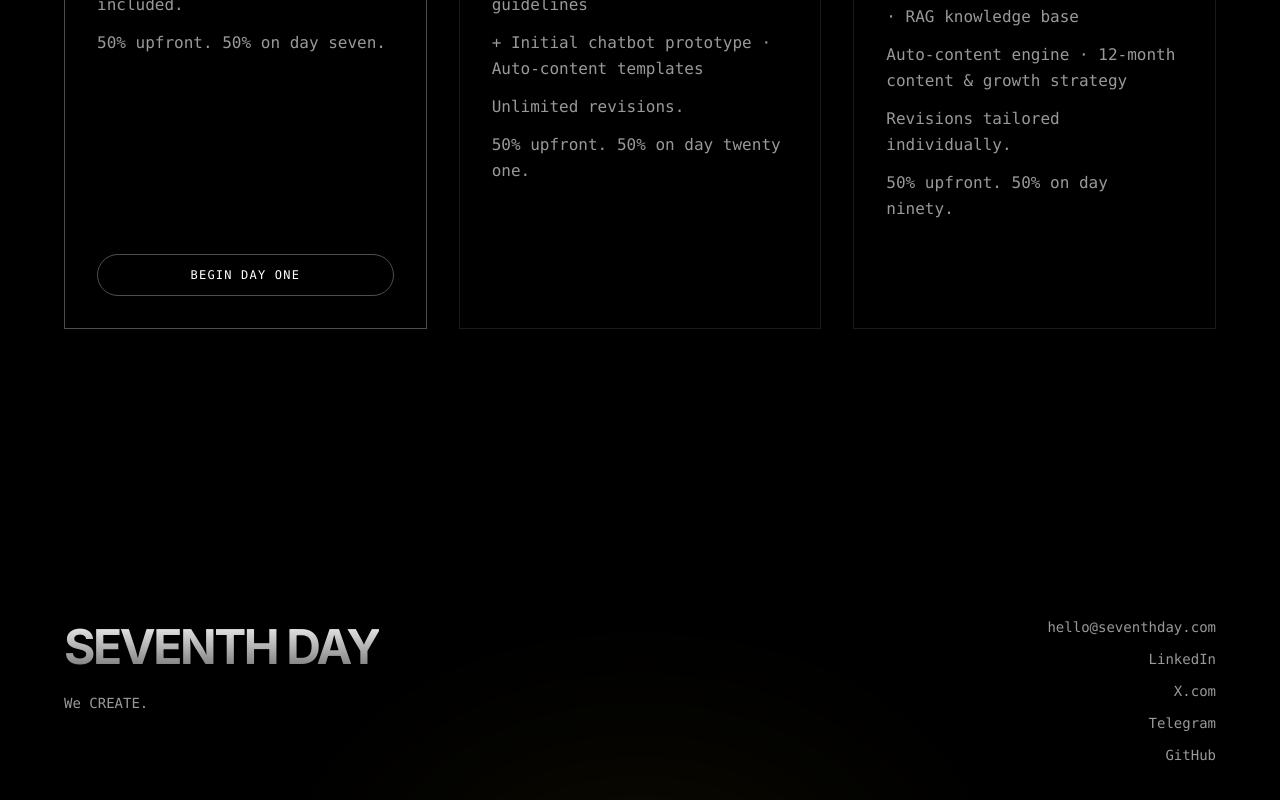
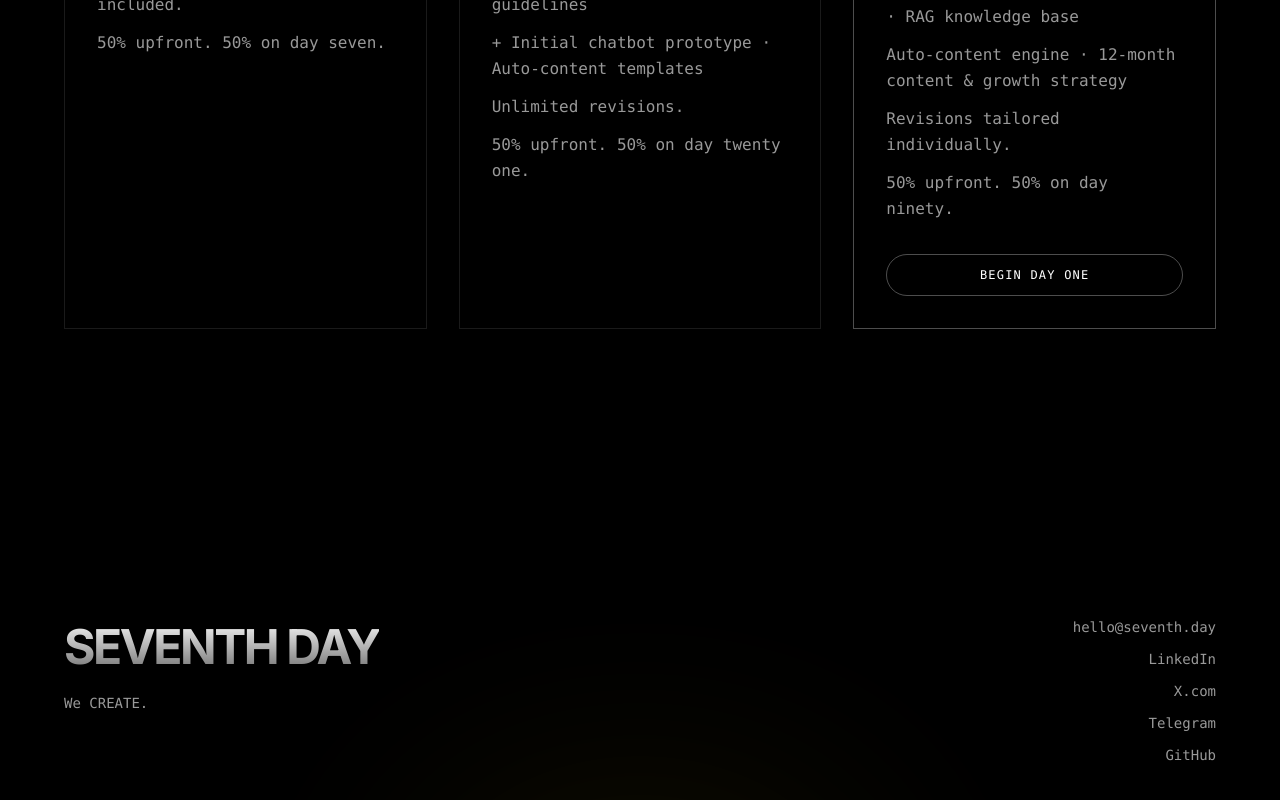
Before and after one commit to post-meta/seventhday, a Next.js app: page / in a window 1280 px wide. Shown: the part 9481-10281 px from the top of the page. Built offline with nearby package versions, Linux system fonts and the light colour scheme.

Commit message:
Update footer email and improve mobile Offer interactions
- Update footer email to hello@seventh.day
- Implement scroll-based active state for Offer packages
- Ensure CTA button is visible on mobile when package is in view
- Use onViewportEnter to track active package index

```diff
--- a/app/components/Footer.tsx
+++ b/app/components/Footer.tsx
@@ -4,7 +4,7 @@ import { motion } from "framer-motion";
 
 export default function Footer() {
     const contacts = [
-        { name: "Email", href: "mailto:hello@seventhday.com", label: "hello@seventhday.com" },
+        { name: "Email", href: "mailto:hello@seventh.day", label: "hello@seventh.day" },
         { name: "LinkedIn", href: "https://linkedin.com/company/seventhday", label: "LinkedIn" },
         { name: "X", href: "https://x.com/seventhday", label: "X.com" },
         { name: "Telegram", href: "https://t.me/seventhday", label: "Telegram" },
--- a/app/components/OfferSection.tsx
+++ b/app/components/OfferSection.tsx
@@ -1,8 +1,12 @@
 "use client";
 
+import { useState } from "react";
 import { motion } from "framer-motion";
+import { useState } from "react";
 
 export default function OfferSection() {
+    const [activePkg, setActivePkg] = useState(0);
+
     const packages = [
         {
             name: "Genesis",
@@ -52,8 +56,9 @@ export default function OfferSection() {
                             initial={{ opacity: 0, y: 30 }}
                             whileInView={{ opacity: 1, y: 0 }}
                             transition={{ duration: 0.8, delay: index * 0.2 }}
-                            viewport={{ once: true }}
-                            className={`group relative flex flex-col bg-black p-8 transition-all hover:border-white/30 ${pkg.name === "Genesis"
+                            viewport={{ once: false, amount: 0.6 }}
+                            onViewportEnter={() => setActivePkg(index)}
+                            className={`group relative flex flex-col bg-black p-8 transition-all hover:border-white/30 ${activePkg === index
                                 ? "border border-white/30"
                                 : "border border-white/10"
                                 }`}
@@ -80,7 +85,7 @@ export default function OfferSection() {
 
                             {/* CTA - appears on hover or if active */}
                             <button
-                                className={`mt-8 w-full rounded-full border border-white/30 bg-transparent py-3 font-mono text-xs uppercase tracking-widest text-white transition-all hover:border-white hover:bg-white/10 ${pkg.name === "Genesis" ? "opacity-100" : "opacity-0 group-hover:opacity-100"
+                                className={`mt-8 w-full rounded-full border border-white/30 bg-transparent py-3 font-mono text-xs uppercase tracking-widest text-white transition-all hover:border-white hover:bg-white/10 ${activePkg === index ? "opacity-100" : "opacity-0 group-hover:opacity-100"
                                     }`}
                             >
                                 Begin Day One
```
